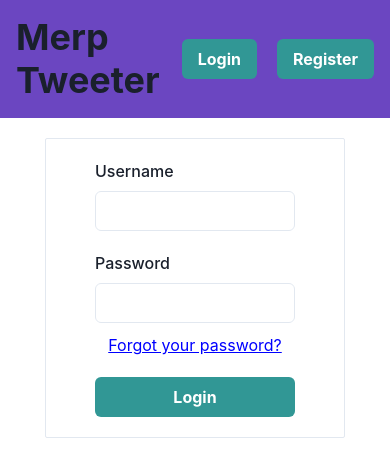
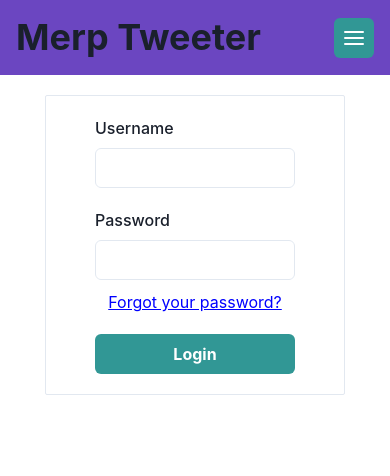
Before and after one commit to gilwong00/merp-tweeter, a React (Create React App) app in the folder client/: page /login in a window 390 px wide. Shown: the top 476 px of the page. Built offline with nearby package versions, Linux system fonts and the light colour scheme; no server answers.

Commit message:
Update navbar look and make responsive

```diff
--- /dev/null
+++ b/client/src/Navbar/NavMenu.tsx
@@ -0,0 +1,79 @@
+import React, { useState } from 'react';
+import { Link } from 'react-router-dom';
+import {
+  Box,
+  Menu,
+  MenuButton,
+  MenuGroup,
+  MenuItem,
+  MenuList,
+  MenuDivider,
+  IconButton,
+  Button,
+  Flex
+} from '@chakra-ui/react';
+import { IUser } from 'Context';
+import { ChevronDown, Menu as MobileMenu } from 'react-feather';
+
+interface IProps {
+  user: IUser | null;
+  logout: () => void;
+}
+
+const NavMenu: React.FC<IProps> = ({ user, logout }) => {
+  const [openMenu, setOpenMenu] = useState<boolean>(false);
+
+  return (
+    <Flex ml='auto' align='center' justify='flex-end'>
+      <Box onClick={() => setOpenMenu(true)}>
+        <Menu isLazy={true} onClose={() => setOpenMenu(false)}>
+          {user ? (
+            <MenuButton as={Button} rightIcon={<ChevronDown />}>
+              Hi @{user.username}
+            </MenuButton>
+          ) : (
+            <MenuButton as={Box}>
+              <IconButton aria-label='mobile-menu' icon={<MobileMenu />} />
+            </MenuButton>
+          )}
+          {/* conditionally rendering the items because if we dont, this is being mounted but hidden and it messes with our mobile styles */}
+          {openMenu && (
+            <>
+              {user ? (
+                <MenuList>
+                  <MenuGroup title='Profile'>
+                    <MenuItem as={Link} to='/pofile'>
+                      My Account
+                    </MenuItem>
+                    <MenuItem as={Link} to='/tweets'>
+                      My Tweets
+                    </MenuItem>
+                    <MenuItem as={Link} to='/tweet/new'>
+                      New Tweet
+                    </MenuItem>
+                  </MenuGroup>
+                  <MenuDivider />
+                  <MenuItem onClick={logout}>Logout</MenuItem>
+                </MenuList>
+              ) : (
+                <MenuList>
+                  <MenuGroup>
+                    <MenuItem as={Link} to='/login'>
+                      Login
+                    </MenuItem>
+                    <MenuDivider />
+                    <MenuItem as={Link} to='/Register'>
+                      Register
+                    </MenuItem>
+                  </MenuGroup>
+                </MenuList>
+              )}
+            </>
+          )}
+        </Menu>
+      </Box>
+    </Flex>
+  );
+};
+
+export default NavMenu;
--- a/client/src/Navbar/Navbar.tsx
+++ b/client/src/Navbar/Navbar.tsx
@@ -1,26 +1,15 @@
 import React, { useContext } from 'react';
+import { NavMenu } from '.';
 import { useHistory } from 'react-router-dom';
 import { Link } from 'react-router-dom';
 import { LOGOUT } from 'graphql/mutations/user';
 import { useMutation, useApolloClient } from '@apollo/client';
 import { useCookie, useToastNotification } from 'hooks';
 import { AppContext } from 'Context';
-import {
-  Flex,
-  Button,
-  Heading,
-  Box,
-  Menu,
-  MenuButton,
-  MenuGroup,
-  MenuItem,
-  MenuList,
-  MenuDivider
-} from '@chakra-ui/react';
-import './Navbar.css';
+import { Flex, Heading } from '@chakra-ui/react';
 
 const Navbar = () => {
-  const { user, loading } = useContext(AppContext);
+  const { user } = useContext(AppContext);
   const history = useHistory();
   const { removeValue } = useCookie();
   const { pushNotification } = useToastNotification();
@@ -37,55 +26,12 @@ const Navbar = () => {
 
   return (
     <Flex zIndex={1} position='sticky' top={0} bg='purple.600' p={4}>
-      <Flex flex={1} align='center' justify='space-between'>
+      <Flex align='center' justify='space-between'>
         <Link to='/'>
           <Heading>Merp Tweeter</Heading>
         </Link>
       </Flex>
-      {/* need to make this mobile friendly */}
-      {/* <Box display={{ base: 'block', md: 'none' }}>
-        <svg
-          fill='white'
-          width='12px'
-          viewBox='0 0 20 20'
-          xmlns='http://www.w3.org/2000/svg'
-        >
-          <title>Menu</title>
-          <path d='M0 3h20v2H0V3zm0 6h20v2H0V9zm0 6h20v2H0v-2z' />
-        </svg>
-      </Box> */}
-
-      <Flex ml='auto' align='center' justify='flex-end'>
-        {user ? (
-          <Menu isLazy>
-            <MenuButton as={Button}>Hi @{user.username}</MenuButton>
-            <MenuList>
-              <MenuGroup title='Profile'>
-                <MenuItem as={Link} to='/pofile'>
-                  My Account
-                </MenuItem>
-                <MenuItem as={Link} to='/tweets'>
-                  My Tweets
-                </MenuItem>
-                <MenuItem as={Link} to='/tweet/new'>
-                  New Tweet
-                </MenuItem>
-              </MenuGroup>
-              <MenuDivider />
-              <MenuItem onClick={() => logout()}>Logout</MenuItem>
-            </MenuList>
-          </Menu>
-        ) : (
-          <Box d='flex'>
-            <Button as={Link} to='/login' colorScheme='teal' size='md'>
-              Login
-            </Button>
-            <Button className='nav-btn' as={Link} to='/register' size='md'>
-              Register
-            </Button>
-          </Box>
-        )}
-      </Flex>
+      <NavMenu user={user} logout={logout} />
     </Flex>
   );
 };
--- a/client/src/Navbar/index.ts
+++ b/client/src/Navbar/index.ts
@@ -1 +1,2 @@
 export { default as Navbar } from './Navbar';
+export { default as NavMenu } from './NavMenu';
```
